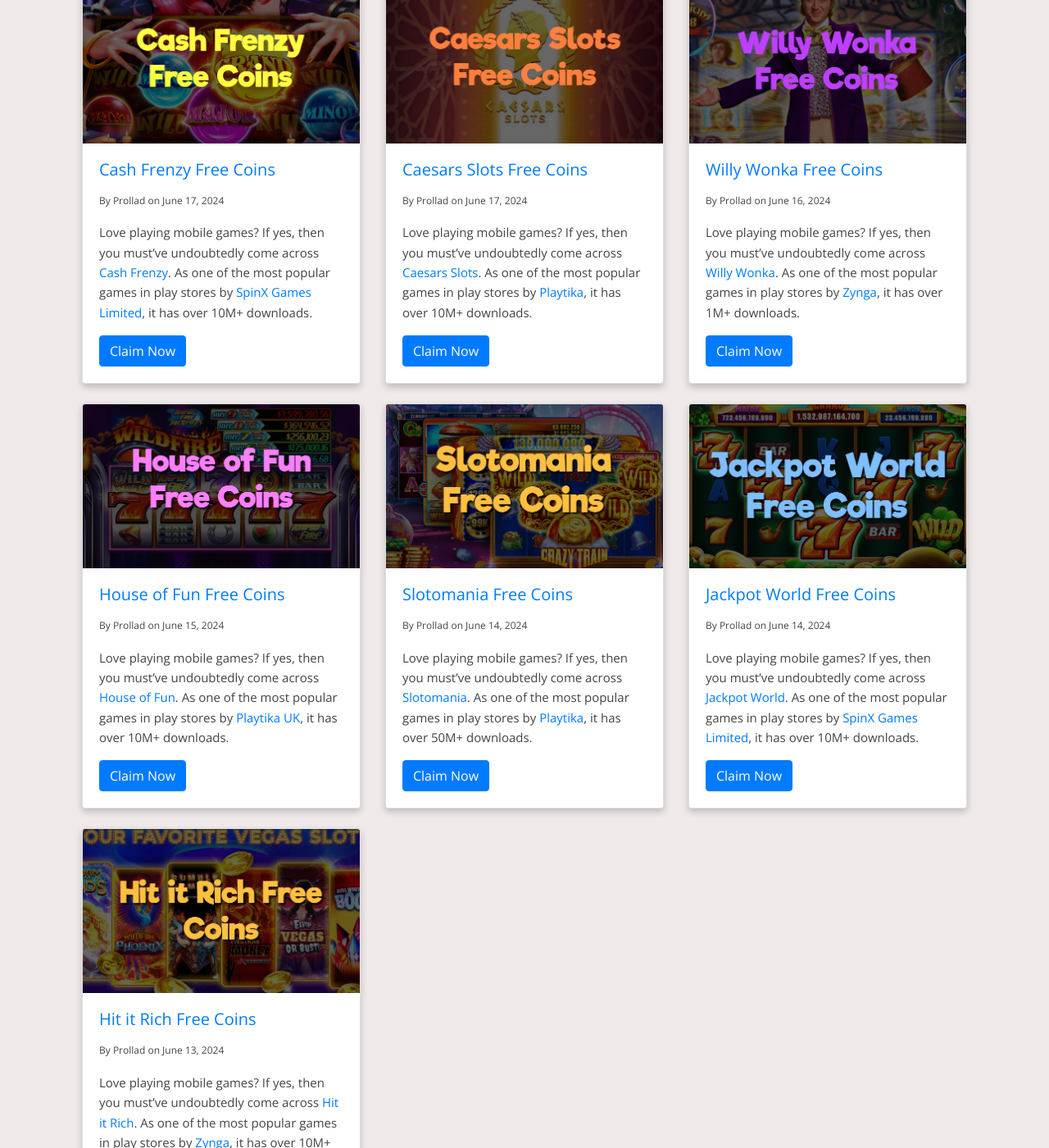
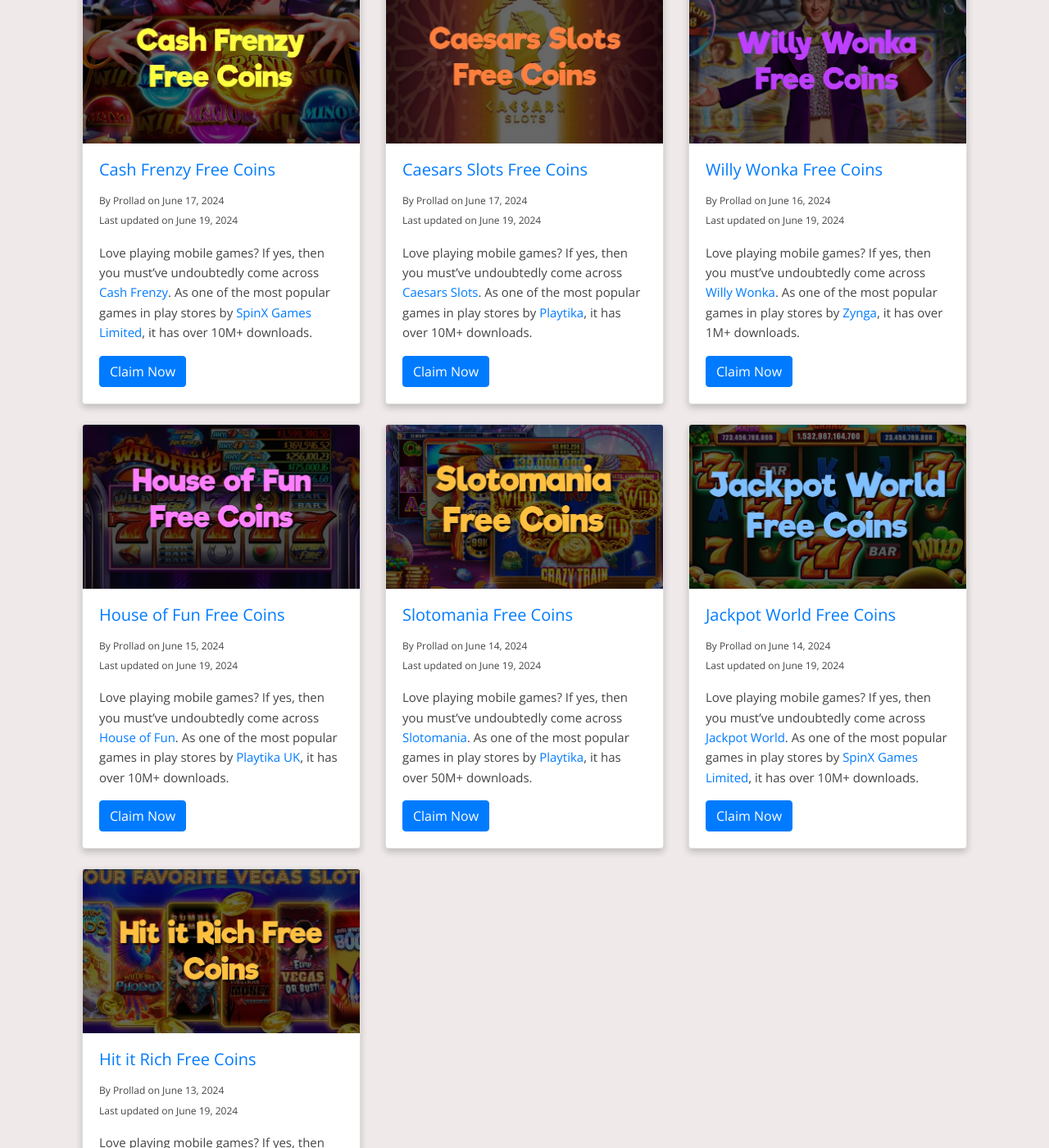
Before and after one commit to Prollad99/bs-net, a Jekyll site: the page built from _pages/free-coins.md, in a window 1280 px wide and 1400 px high, scrolled down 291 px. Shown: the whole window at 82% size. Built offline with Jekyll 4.4.1, drawn with Linux system fonts in a browser that asks for light colours; nearby versions of some CDN libraries; comment, search, counter and statistics services are not loaded.

Commit message:
Update category.html

```diff
--- a/_layouts/category.html
+++ b/_layouts/category.html
@@ -40,6 +40,8 @@
 </a>
             <p class="card-meta">
               <small>By {{ post.author }} on {{ post.date | date: "%B %d, %Y" }}</small>
+              <br>
+              <small>Last updated on {{ site.time | date: '%B %d, %Y' }}</small>
             </p>
   <p class="card-text">{{ post.excerpt }}</p>
   <a href="{{ post.url }}" class="btn btn-primary">Claim Now</a>
```
